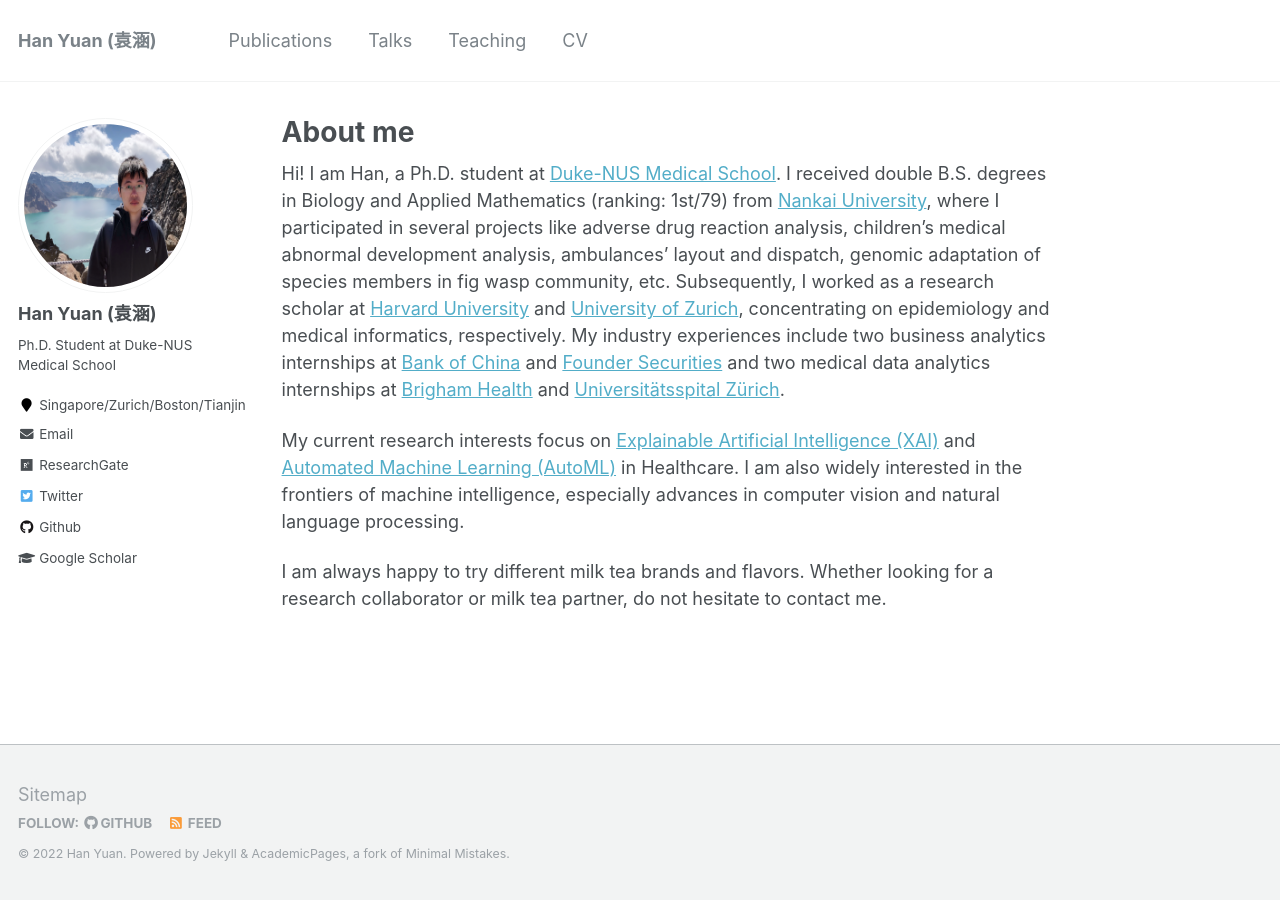
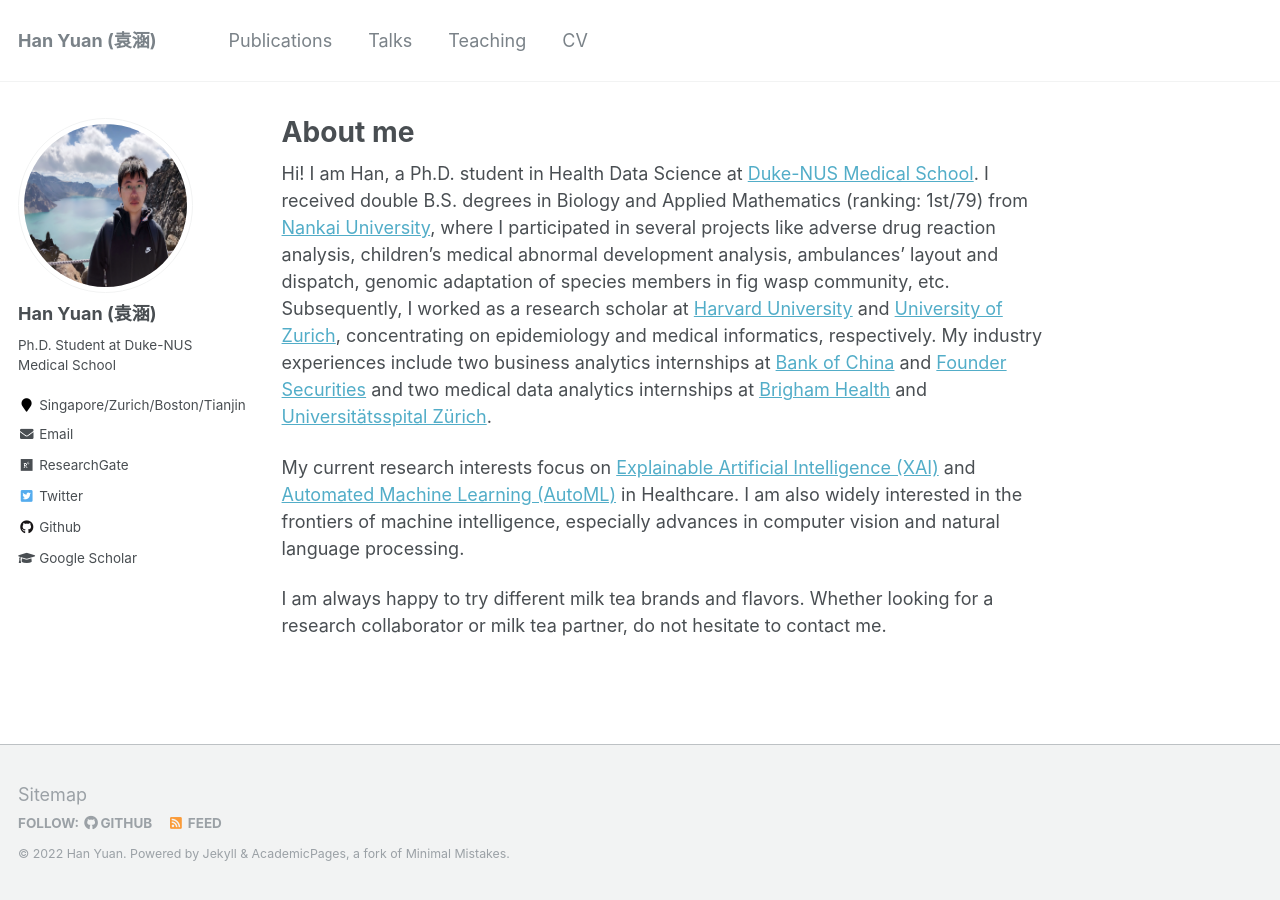
Before and after one commit to Han-Yuan-Med/Han-Yuan-Med.github.io, a Jekyll site: the page built from _pages/about.md, in a window 1280 px wide. Built offline with Jekyll 4.4.1, drawn with Linux system fonts in a browser that asks for light colours.

Commit message:
Update about.md

```diff
--- a/_pages/about.md
+++ b/_pages/about.md
@@ -8,7 +8,7 @@
   - /about.html
 ---
 
-Hi! I am Han, a Ph.D. student at [Duke-NUS Medical School](https://www.duke-nus.edu.sg/). I received double B.S. degrees in Biology and Applied Mathematics (ranking: 1st/79) from [Nankai University](https://en.nankai.edu.cn/), where I participated in several projects like adverse drug reaction analysis, children’s medical abnormal development analysis, ambulances' layout and dispatch, genomic adaptation of species members in fig wasp community, etc. Subsequently, I worked as a research scholar at [Harvard University](https://www.harvard.edu/) and [University of Zurich](https://www.uzh.ch/cmsssl/en.html), concentrating on epidemiology and medical informatics, respectively. My industry experiences include two business analytics internships at [Bank of China](https://www.boc.cn/en/) and [Founder Securities](https://www.foundersc.com/) and two medical data analytics internships at [Brigham Health](https://www.brighamhealth.org/) and [Universitätsspital Zürich](https://www.usz.ch/en/).
+Hi! I am Han, a Ph.D. student in Health Data Science at [Duke-NUS Medical School](https://www.duke-nus.edu.sg/). I received double B.S. degrees in Biology and Applied Mathematics (ranking: 1st/79) from [Nankai University](https://en.nankai.edu.cn/), where I participated in several projects like adverse drug reaction analysis, children’s medical abnormal development analysis, ambulances' layout and dispatch, genomic adaptation of species members in fig wasp community, etc. Subsequently, I worked as a research scholar at [Harvard University](https://www.harvard.edu/) and [University of Zurich](https://www.uzh.ch/cmsssl/en.html), concentrating on epidemiology and medical informatics, respectively. My industry experiences include two business analytics internships at [Bank of China](https://www.boc.cn/en/) and [Founder Securities](https://www.foundersc.com/) and two medical data analytics internships at [Brigham Health](https://www.brighamhealth.org/) and [Universitätsspital Zürich](https://www.usz.ch/en/).
 
 My current research interests focus on [Explainable Artificial Intelligence (XAI)](https://en.wikipedia.org/wiki/Explainable_artificial_intelligence) and [Automated Machine Learning (AutoML)](https://en.wikipedia.org/wiki/Automated_machine_learning) in Healthcare. I am also widely interested in the frontiers of machine intelligence, especially advances in computer vision and natural language processing.
 
```
